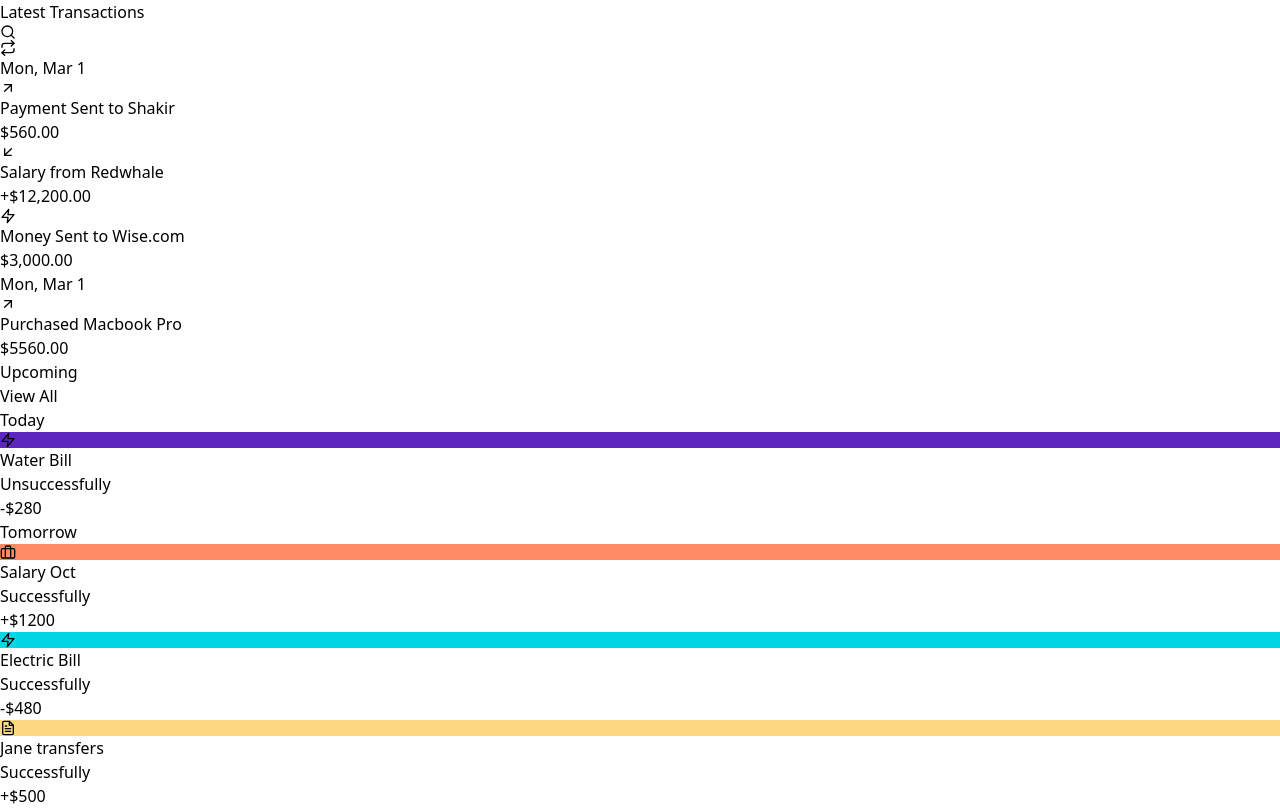
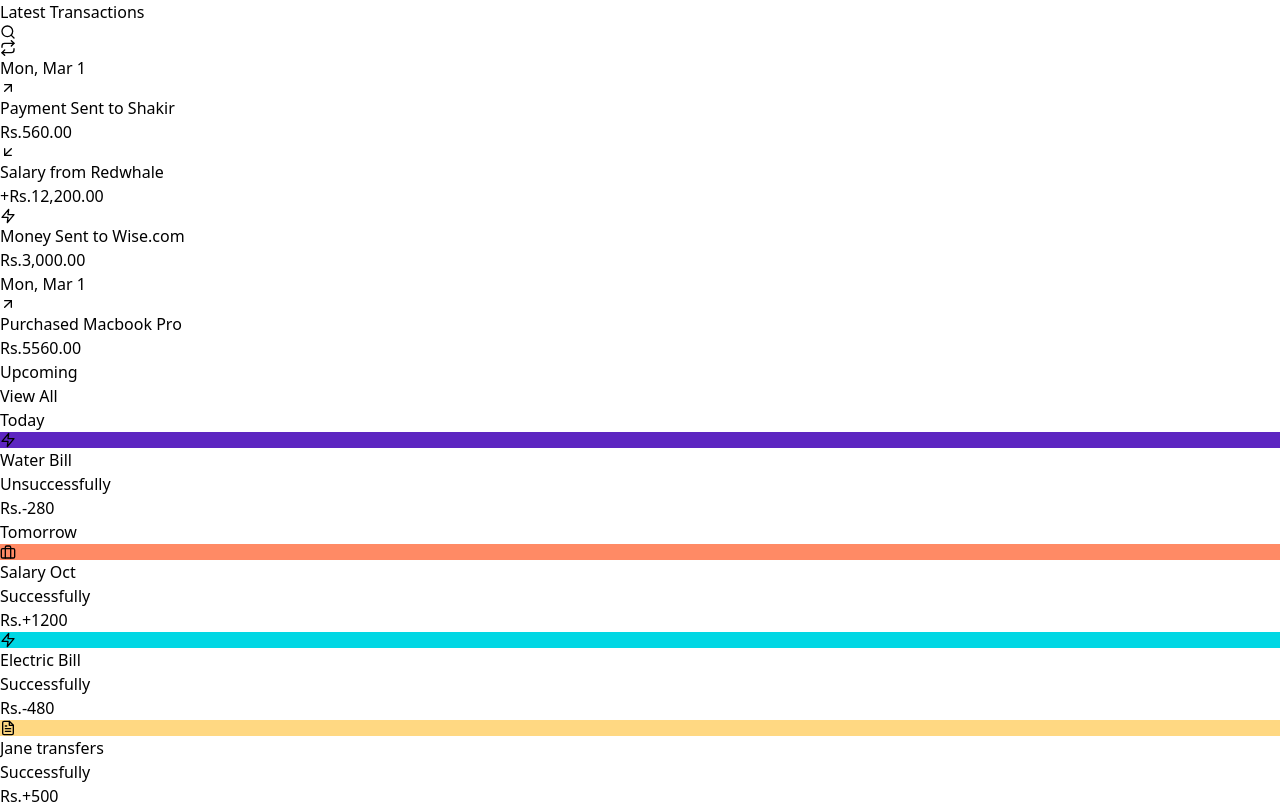
Before and after one commit to pjkorba1256-cmd/task-1, a React (Vite) app: page /main in a window 1280 px wide. Shown: the part 2160-2968 px from the top of the page. Built offline with nearby package versions, Linux system fonts and the light colour scheme.

Commit message:
Update currency symbols from $ to Rs. in Dashboard.jsx

```diff
--- a/src/pages/Dashboard.jsx
+++ b/src/pages/Dashboard.jsx
@@ -234,13 +234,13 @@ function Dashboard() {
               <div className="space-y-8">
                 <div>
                   <p className="text-[11px] font-bold text-gray-400 uppercase tracking-widest mb-6">Mon, Mar 1</p>
-                  <TransactionItem icon={<FiArrowRight />} label="Payment Sent to Shakir" amount="$560.00" />
-                  <TransactionItem icon={<FiArrowLeft />} label="Salary from Redwhale" amount="$12,200.00" positive />
-                  <TransactionItem icon={<FiZap />} label="Money Sent to Wise.com" amount="$3,000.00" />
+                  <TransactionItem icon={<FiArrowRight />} label="Payment Sent to Shakir" amount="Rs.560.00" />
+                  <TransactionItem icon={<FiArrowLeft />} label="Salary from Redwhale" amount="Rs.12,200.00" positive />
+                  <TransactionItem icon={<FiZap />} label="Money Sent to Wise.com" amount="Rs.3,000.00" />
                 </div>
                 <div>
                   <p className="text-[11px] font-bold text-gray-400 uppercase tracking-widest mb-6 border-t border-gray-100 pt-8">Mon, Mar 1</p>
-                  <TransactionItem icon={<FiArrowRight />} label="Purchased Macbook Pro" amount="$5560.00" />
+                  <TransactionItem icon={<FiArrowRight />} label="Purchased Macbook Pro" amount="Rs.5560.00" />
                 </div>
               </div>
             </div>
@@ -255,14 +255,14 @@ function Dashboard() {
               <div className="space-y-6">
                  <div>
                    <p className="text-[9px] font-bold text-gray-400 mb-4 tracking-widest uppercase">Today</p>
-                   <UpcomingItem icon={<FiZap />} title="Water Bill" status="Unsuccessfully" amount="-$280" color="#5D26C1" />
+                   <UpcomingItem icon={<FiZap />} title="Water Bill" status="Unsuccessfully" amount="Rs.-280" color="#5D26C1" />
                  </div>
                  <div>
                    <p className="text-[9px] font-bold text-gray-400 mb-4 tracking-widest uppercase">Tomorrow</p>
                    <div className="space-y-6">
-                      <UpcomingItem icon={<FiBriefcase />} title="Salary Oct" status="Successfully" amount="+$1200" color="#FF8A65" positive />
-                      <UpcomingItem icon={<FiZap />} title="Electric Bill" status="Successfully" amount="-$480" color="#00D7E4" />
-                      <UpcomingItem icon={<FiFileText />} title="Jane transfers" status="Successfully" amount="+$500" color="#FFD882" positive />
+                      <UpcomingItem icon={<FiBriefcase />} title="Salary Oct" status="Successfully" amount="Rs.+1200" color="#FF8A65" positive />
+                      <UpcomingItem icon={<FiZap />} title="Electric Bill" status="Successfully" amount="Rs.-480" color="#00D7E4" />
+                      <UpcomingItem icon={<FiFileText />} title="Jane transfers" status="Successfully" amount="Rs.+500" color="#FFD882" positive />
                    </div>
                  </div>
               </div>
```
